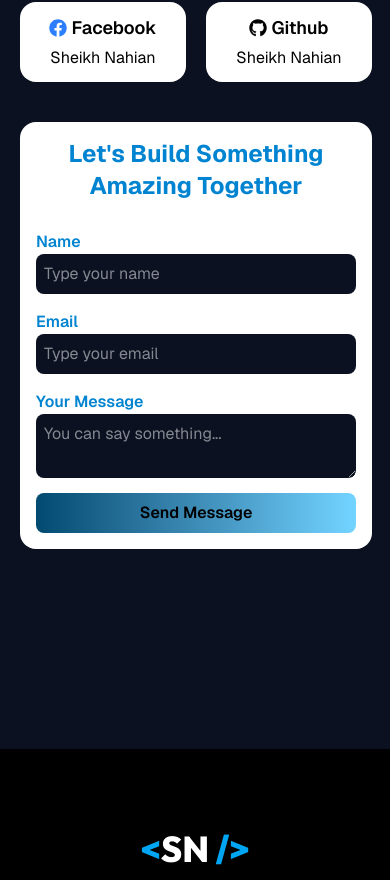
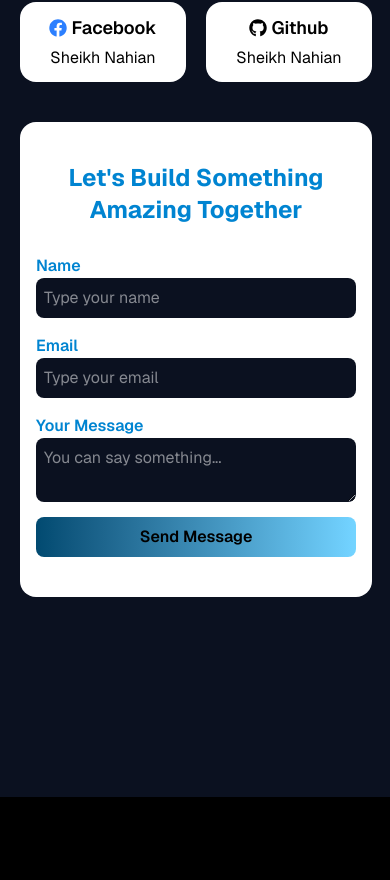
Before and after one commit to Sheiknahian/my-portfolio, a Next.js app: page / in a window 390 px wide. Shown: the part 4040-4920 px from the top of the page. Built offline with nearby package versions, Linux system fonts and the light colour scheme.

Commit message:
Contact Update

```diff
--- a/src/app/Components/Contact/Contact.jsx
+++ b/src/app/Components/Contact/Contact.jsx
@@ -86,7 +86,7 @@ const Contact = () => {
                     whileInView={{ opacity: 1, y: 0 }}
                     viewport={{ once: true }}
                     transition={{ duration: 1 }}
-                className='flex justify-center items-center bg-white rounded-2xl p-4 md:p-10'>
+                className='flex justify-center items-center bg-white rounded-2xl px-4 py-10 md:p-10'>
                     <form action={'https://api.web3forms.com/submit'} method='POST' className='flex flex-col items-center'>
                         <h4 className='font-bold text-2xl text-center text-sky-600 mb-5'>{"Let's Build Something Amazing Together"}</h4>
                         <input name='access_key' defaultValue={'8a7eee20-497f-4f26-85d1-04f86c7ab6dc'} type="text" className='hidden' />
```
